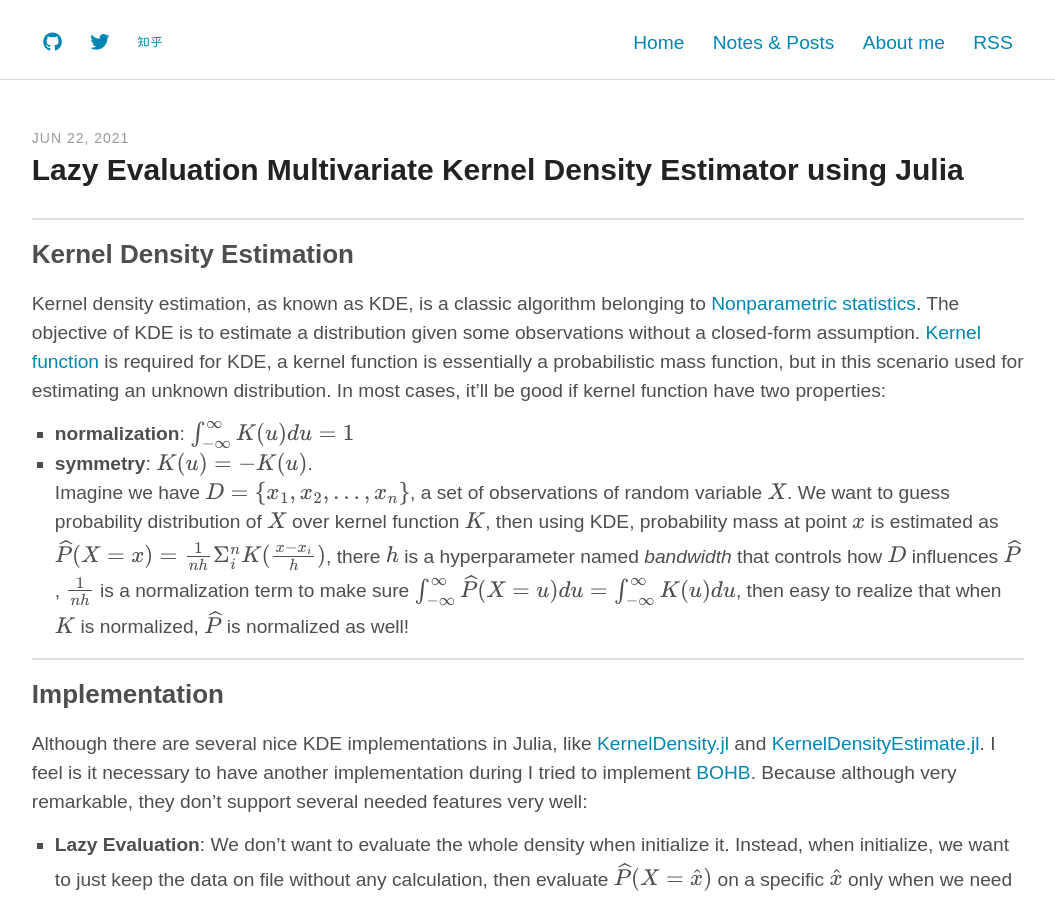
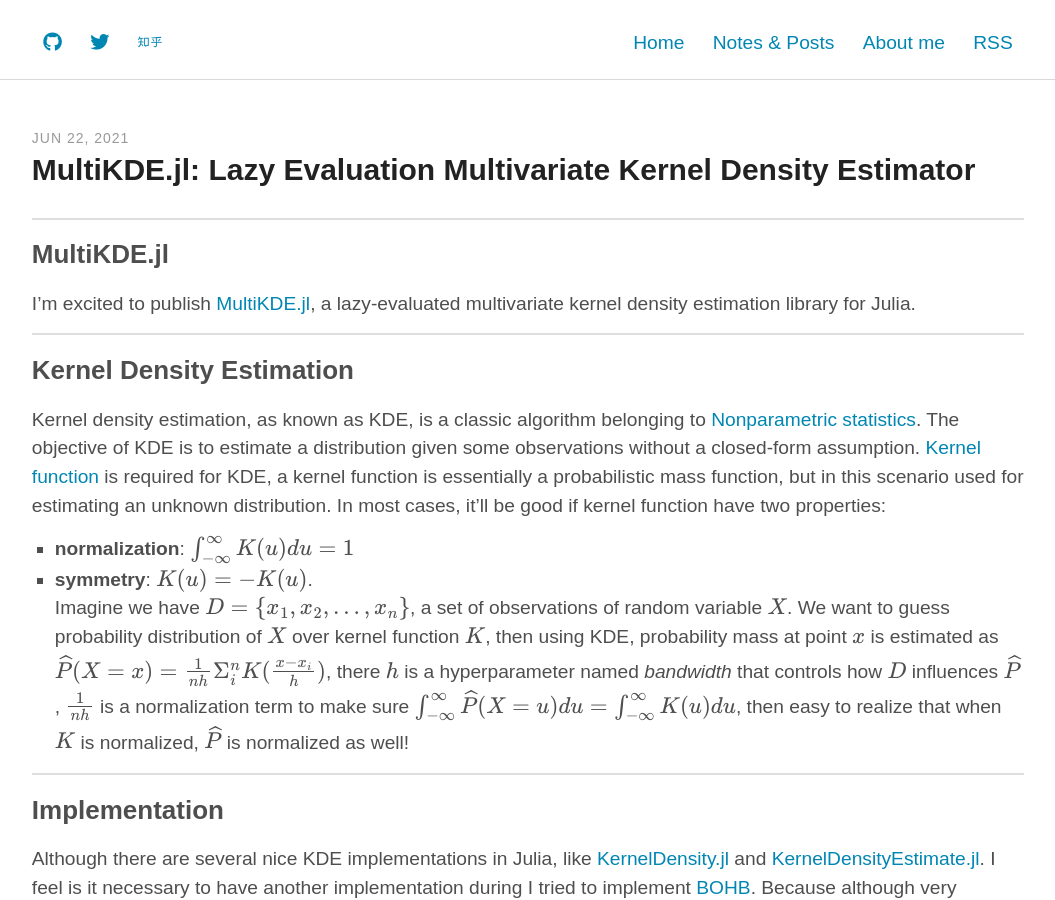
Before and after one commit to noil-reed/noil-reed.github.io, a Jekyll site: the page built from _posts/2021-06-22-MultiKDE.jl-lazy-evaluation-multivariate-kernel-density-estimator.md, in a window 1280 px wide and 900 px high. Shown: the whole window, without its empty margins (112-1167 px from the left). Built offline with Jekyll 4.4.1, drawn with Linux system fonts in a browser that asks for light colours; nearby versions of some CDN libraries; some web fonts are replaced; formulas are drawn with MathJax 3.

Commit message:
update KDE post (again)

```diff
--- a/_posts/2021-06-22-lazy-evaluation-multivariate-kernel-density-estimator-using-julia.md
+++ b/_posts/2021-06-22-MultiKDE.jl-lazy-evaluation-multivariate-kernel-density-estimator.md
@@ -1,11 +1,16 @@
 ---
 layout: post
-title: "Lazy Evaluation Multivariate Kernel Density Estimator using Julia"
+title: "MultiKDE.jl: Lazy Evaluation Multivariate Kernel Density Estimator"
 comments: true
 usemathjax: true
 ---
 
 ---
+
+## MultiKDE.jl
+I'm excited to publish [MultiKDE.jl](https://github.com/noil-reed/MultiKDE.jl), a lazy-evaluated multivariate kernel density estimation library for Julia.
+
+------------------------------------------------------------------------
 
 ## Kernel Density Estimation
 Kernel density estimation, as known as KDE, is a classic algorithm belonging to <a href="https://en.wikipedia.org/wiki/Nonparametric_statistics">Nonparametric statistics</a>. The objective of KDE is to estimate a distribution given some observations without a closed-form assumption. <a href="https://en.wikipedia.org/wiki/Kernel_(statistics)">Kernel function</a> is required for KDE, a kernel function is essentially a probabilistic mass function, but in this scenario used for estimating an unknown distribution. In most cases, it'll be good if kernel function have two properties:
```
